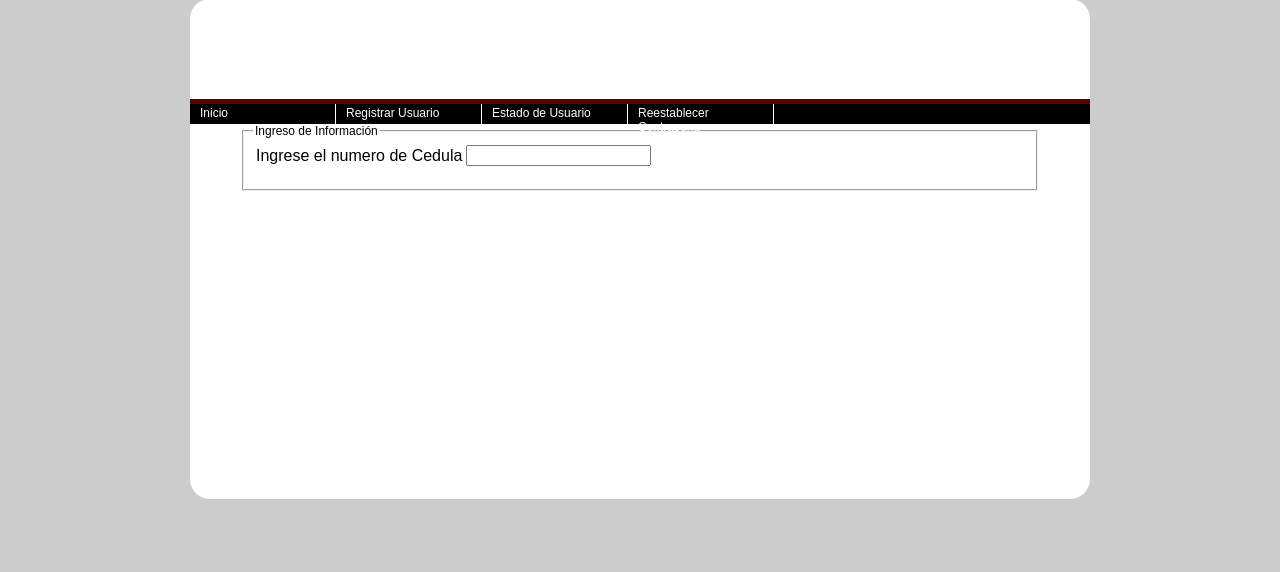
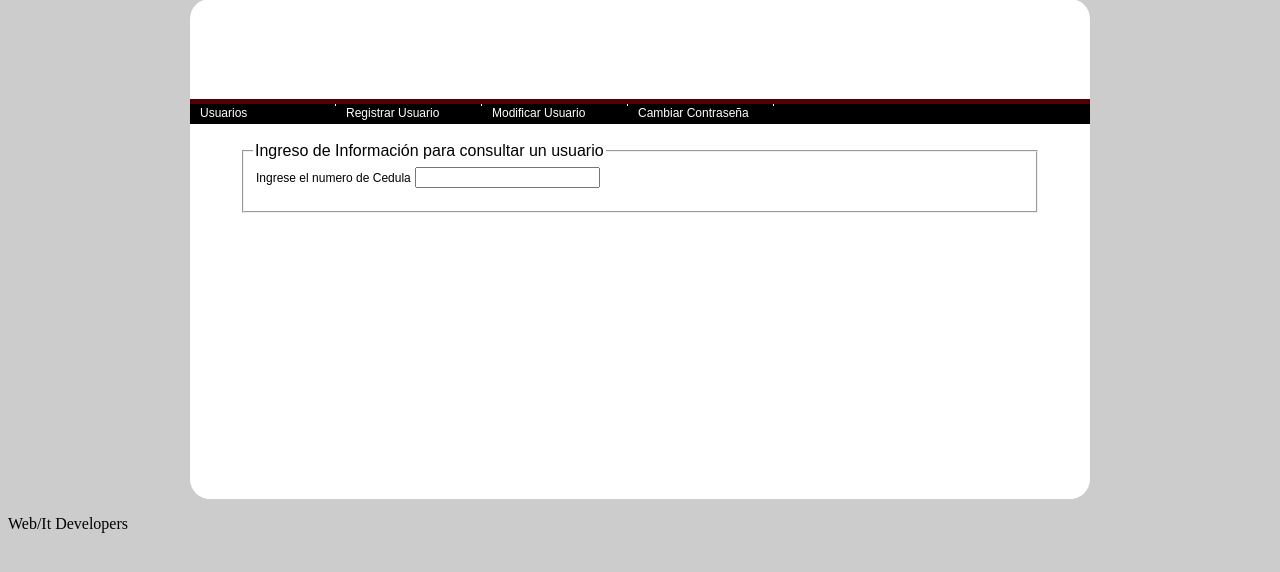
Before and after one commit to jamon91/Web-It-developers, a PHP site: page /Usuarios/consultarUsuario.php in a window 1280 px wide. Shown: the part 21-593 px from the top of the page. Run offline with PHP 8.4, Linux system fonts and the light colour scheme.

Commit message:
Proyecto web mejoras css

```diff
--- a/CodigoProyecto/Usuarios/consultarUsuario.php
+++ b/CodigoProyecto/Usuarios/consultarUsuario.php
@@ -1,11 +1,3 @@
-<!--
-	Elaborado por: 					Luis Acuna Pilarte.
-	Fecha de creación:    			Jueves 21 de Junio de 2012
-	Fecha de ultima modificación: 	Jueves 21 de Junio de 2012 -- 10:24 p.m.
-	Versión:						1.0.0.0
-	Proyecto 1
--->
-
 <html>
 <head>
     <title> Consultar Usuarios </title>
@@ -18,14 +10,15 @@
         <div class="decorate">
         </div>
         <div class="menuContainer">
-        <div class="button"><a href="portada.php">Inicio</a></div>
+            <div class="button"><a href="portada.php">Usuarios</a></div>
             <div class="button"><a href="registrarUsuario.php">Registrar Usuario</a></div>
-        <div class="button"><a href="modificarUsuario.php">Estado de Usuario</a></div>
-        <div class="button"><a href="reestablecerContrasena.php">Reestablecer Contrasena</a></div>
+            <div class="button"><a href="modificarUsuario.php">Modificar Usuario</a></div>
+            <div class="button"><a href="reestablecerContrasena.php">Cambiar Contrase&ntilde;a</a></div>
         </div>
+        </br>
         <div class="interface">
             <fieldset>
-            <legend>Ingreso de Informaci&oacuten</legend>
+                <legend>Ingreso de Informaci&oacuten para consultar un usuario</legend>
                 <form action="" method="post" enctype="text/plain" id="formulario" name="formulario">
 
                     <table>
@@ -36,7 +29,13 @@
                     </table>
                 </form>
             </fieldset>
+
+        </div>
         </div>
     </div>
 </body>
+<div id="footer">
+    <p>
+        Web/It Developers
+    </p>
 </html>
--- a/CodigoProyecto/css/style.css
+++ b/CodigoProyecto/css/style.css
@@ -72,7 +72,7 @@ body{
 }
 
 .button{
-	height:18px;
+	height:17px;
 	width:135px;
 	background-color:#000000;
 	border:#000000;
@@ -96,6 +96,16 @@ body{
 	width:135px;
 }
 
+.button a{
+	display:block;
+	background-color:#000000;
+	height:18px;
+	padding-top:0px;
+	text-decoration:none;
+	color:#FFFFFF;
+	width:270px;
+}
+
 .button a:hover{
 	background-color:#FFFFFF;
 	height:18px;
@@ -116,3 +126,11 @@ body{
 .fieldset{
 	padding-top:inherit
 }
+
+legend{
+	font-size:16px;
+}
+
+tr{
+	font-size:12px;
+}
--- a/CodigoProyecto/indexxxxxxxxxxxx.php
+++ b/CodigoProyecto/indexxxxxxxxxxxx.php
@@ -4,9 +4,6 @@
 			Taller
 		</title>
 		<link rel="stylesheet" type="text/css" href="css/style.css">
-		<!--Elabora por: Luis Acuna Pilarte-->
-		<!--Fecha de creaci�n: 01/02/2015-->
-		<!--Ultima modificaci�n: 01/02/2015-->
 		<script type='text/javascript' src='java/java.js'></script>
 	</head>
 	<body>
```
Also changed, not shown: CodigoProyecto/Usuarios/modificarUsuario.php (+9 -12 lines), CodigoProyecto/Usuarios/reestablecerContrasena.php (+9 -12 lines), CodigoProyecto/Usuarios/registrarUsuario.php (+9 -12 lines), CodigoProyecto/menuPrincipal.php (renamed from CodigoProyecto/menuProyecto.php). Lines whose indentation alone changed are shown as unchanged.
